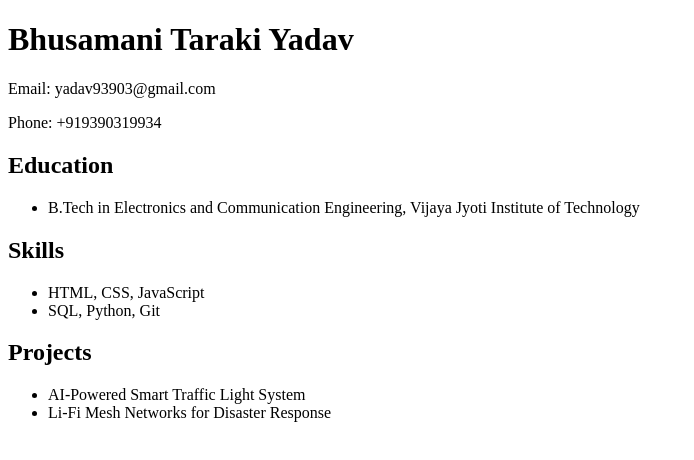
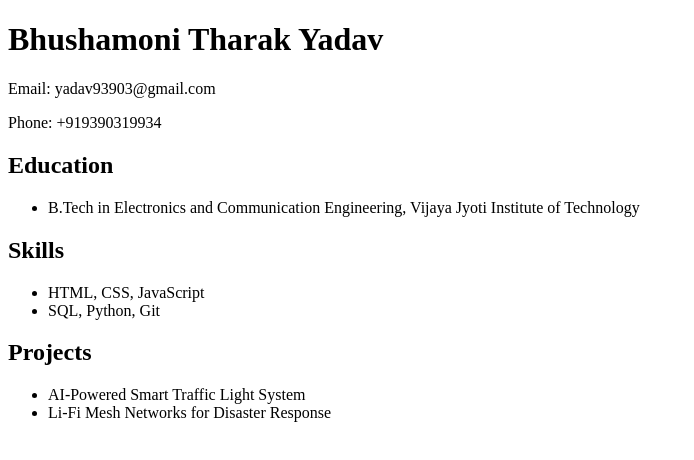
Before and after one commit to TharakYadav06/resume77, a plain HTML site: page index.html in a window 1280 px wide. Shown: the whole page, without its empty margins (0-694 px from the left). Drawn offline with Linux system fonts and the light colour scheme.

Commit message:
Update index.html

```diff
--- a/index.html
+++ b/index.html
@@ -1,10 +1,10 @@
 <!DOCTYPE html>
 <html>
 <head>
-  <title>Bhusamani Taraki Yadav - Resume</title>
+  <title>Bhushamoni Tharak Yadav - Resume</title>
 </head>
 <body>
-  <h1>Bhusamani Taraki Yadav</h1>
+  <h1>Bhushamoni Tharak Yadav</h1>
   <p>Email: yadav93903@gmail.com</p>
   <p>Phone: +919390319934</p>
   <h2>Education</h2>
```
